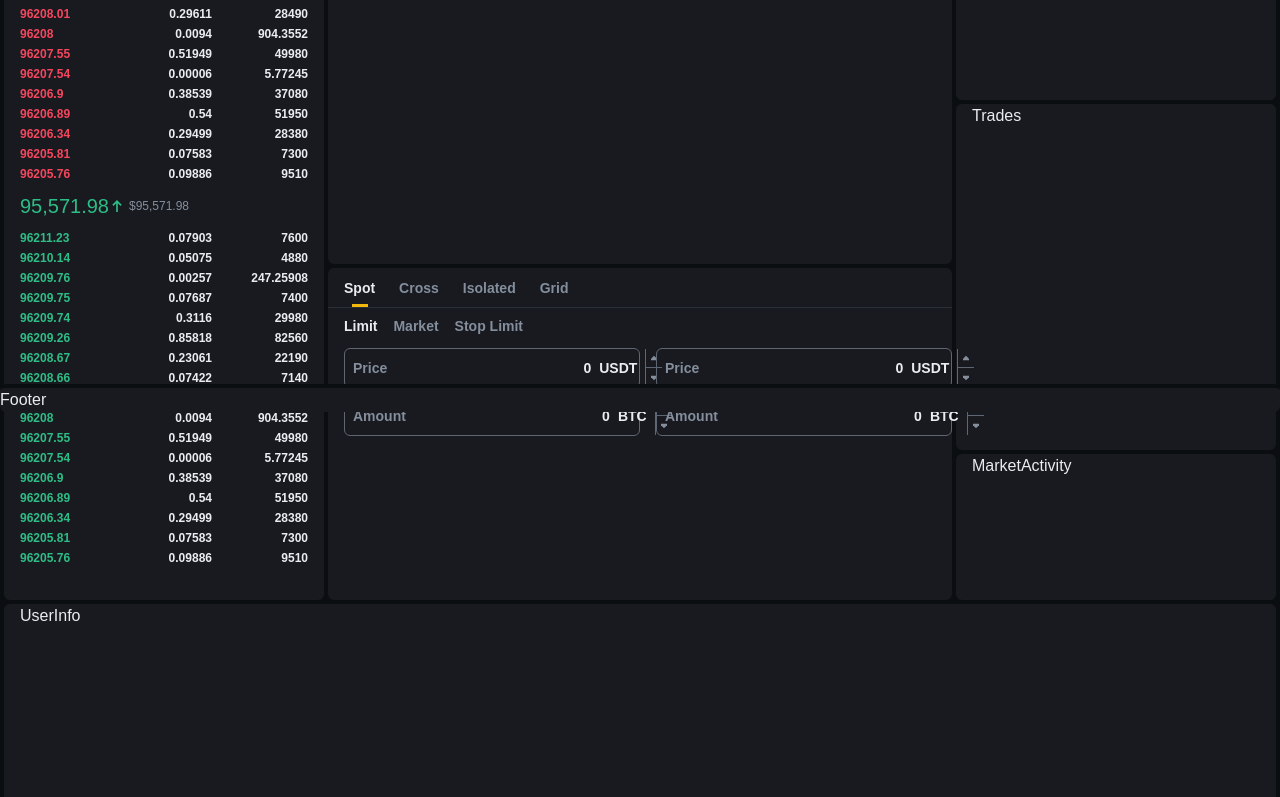
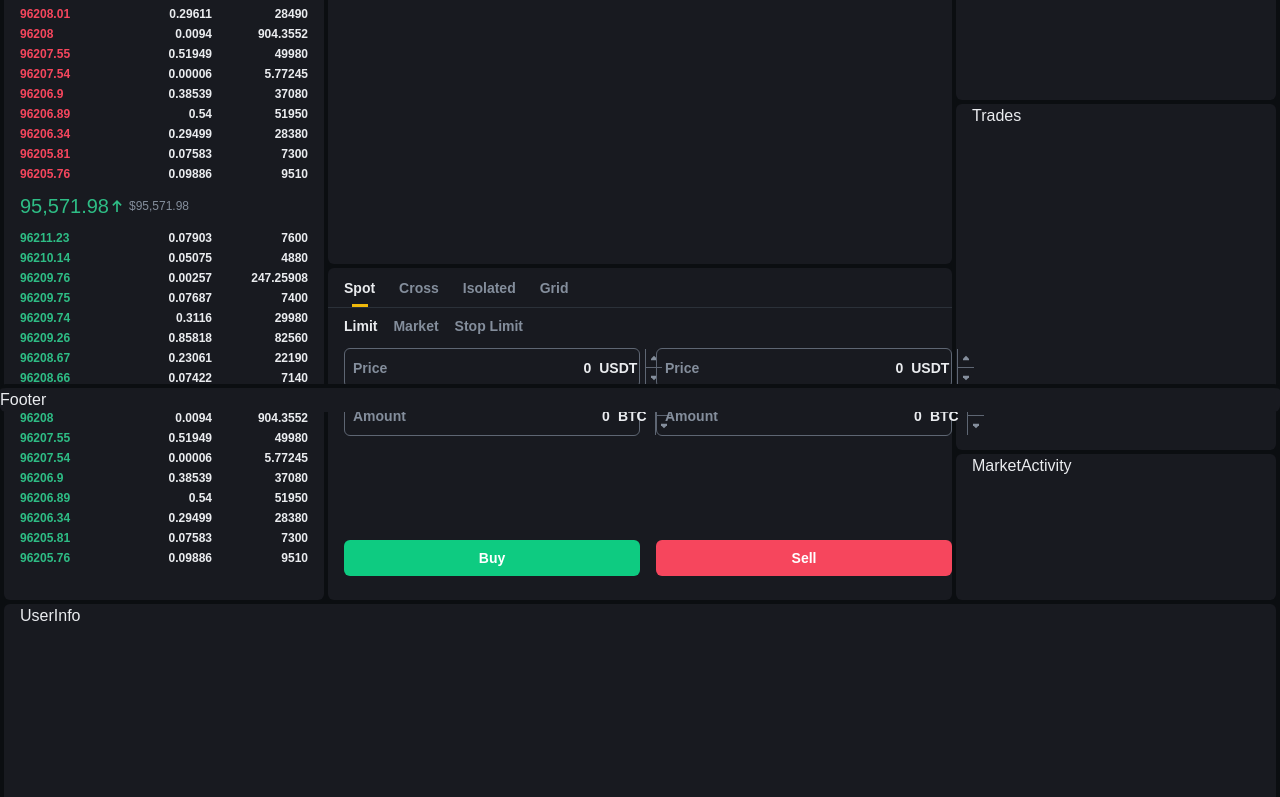
Before and after one commit to dusunax/kl-frontend-task, a Next.js app: page /trade/BTCUSDT in a window 1280 px wide. Shown: the part 388-1185 px from the top of the page. Built offline with nearby package versions, Linux system fonts and the light colour scheme; a web font is replaced by a local one.

Commit message:
feat: Buttons 컴포넌트 추가

```diff
--- a/src/app/globals.css
+++ b/src/app/globals.css
@@ -96,3 +96,20 @@ input::-webkit-inner-spin-button {
   --color-sell: #F6465D;
   --color-CUSTOM-yellow: #2e2a1e;
 }
+
+button:hover {
+  opacity: 0.8;
+  transition: opacity 0.2s ease;
+}
+button.buy {
+  @apply bg-[var(--color-success)] text-white
+}
+button.sell {
+  @apply bg-[var(--color-sell)] text-white
+}
+button.dark {
+  @apply bg-[var(--color-Line)] text-[var(--color-PrimaryText)]
+}
+button.primary {
+  @apply bg-[var(--color-primary)] text-[var(--color-TextOnYellow)]
+}
--- a/src/app/trade/[symbol]/_components/Orderform.tsx
+++ b/src/app/trade/[symbol]/_components/Orderform.tsx
@@ -4,6 +4,7 @@ import { useState } from "react";
 import { Card } from "@/components/card/Card";
 import { Tabs } from "@/components/tabs/Tabs";
 import { InputField } from "@/components/input/Input";
+import Button from "@/components/button/Button";
 
 export default function Orderform() {
   const [selected, setSelected] = useState("Spot");
@@ -25,7 +26,8 @@ export default function Orderform() {
         </Card.Header>
       }
     >
-      <div className="flex justify-between mb-1">
+      <div className="h-full flex flex-col">
+        <div className="flex justify-between">
           <Tabs.Wrapper
             list={["Limit", "Market", "Stop Limit"]}
             selected={subSelected}
@@ -36,8 +38,9 @@ export default function Orderform() {
           </Tabs.Wrapper>
         </div>
 
-      <div className="flex-1 flex justify-between gap-4">
-        <div className="w-1/2 flex flex-col gap-2">
+        <div className="flex-1 flex justify-between gap-4 mt-1 mb-6">
+          <div className="w-1/2 flex flex-col justify-between">
+            <div className="flex flex-col gap-2">
               <InputField>
                 <InputField.Label>Price</InputField.Label>
                 <InputField.Number
@@ -60,7 +63,11 @@ export default function Orderform() {
                 />
               </InputField>
             </div>
-        <div className="w-1/2 flex flex-col gap-2">
+
+            <Button variant="buy">Buy</Button>
+          </div>
+          <div className="w-1/2 flex flex-col justify-between">
+            <div className="flex flex-col gap-2">
               <InputField>
                 <InputField.Label>Price</InputField.Label>
                 <InputField.Number
@@ -83,6 +90,10 @@ export default function Orderform() {
                 />
               </InputField>
             </div>
+
+            <Button variant="sell">Sell</Button>
+          </div>
+        </div>
       </div>
     </Card>
   );
--- /dev/null
+++ b/src/components/button/Button.tsx
@@ -0,0 +1,26 @@
+import { ButtonHTMLAttributes } from "react";
+
+interface ButtonProps extends ButtonHTMLAttributes<HTMLButtonElement> {
+  isLoading?: boolean;
+  variant?: "sell" | "buy" | "dark" | "primary";
+}
+
+export default function Button({
+  children,
+  className,
+  isLoading,
+  variant,
+  ...props
+}: ButtonProps) {
+  return (
+    <button
+      className={`w-full min-h-9 shrink-0 rounded-md text-sm font-bold ${className} button ${variant}`}
+      {...props}
+    >
+      <div className="flex items-center justify-center gap-1">
+        {children}
+        {isLoading ? "..." : null}
+      </div>
+    </button>
+  );
+}
--- a/src/components/input/Input.tsx
+++ b/src/components/input/Input.tsx
@@ -30,7 +30,7 @@ type InputProps<T extends string | number | readonly string[]> =
   };
 
 const InputNumber = forwardRef<HTMLInputElement, InputProps<number>>(
-  ({ setValue, className, type, min, max, unit, ...props }, ref) => {
+  ({ setValue, className, type, unit, ...props }, ref) => {
     const [currentValue, setCurrentValue] = useState(0);
 
     const handleInputChange = (e: React.ChangeEvent<HTMLInputElement>) => {
@@ -64,7 +64,7 @@ const InputNumber = forwardRef<HTMLInputElement, InputProps<number>>(
 const Input = forwardRef<
   HTMLInputElement,
   InputProps<string | number | readonly string[]>
->(({ unit, setValue, className, type, min, max, ...props }, ref) => {
+>(({ unit, setValue, className, type, ...props }, ref) => {
   const [currentValue, setCurrentValue] = useState<
     string | number | undefined | readonly string[]
   >(props.defaultValue ?? undefined);
@@ -95,4 +95,7 @@ InputField.Label = InputLabel;
 InputField.Input = Input;
 InputField.Number = InputNumber;
 
+Input.displayName = "Input";
+InputNumber.displayName = "InputNumber";
+
 export { InputField };
```
Lines whose indentation alone changed are shown as unchanged.
